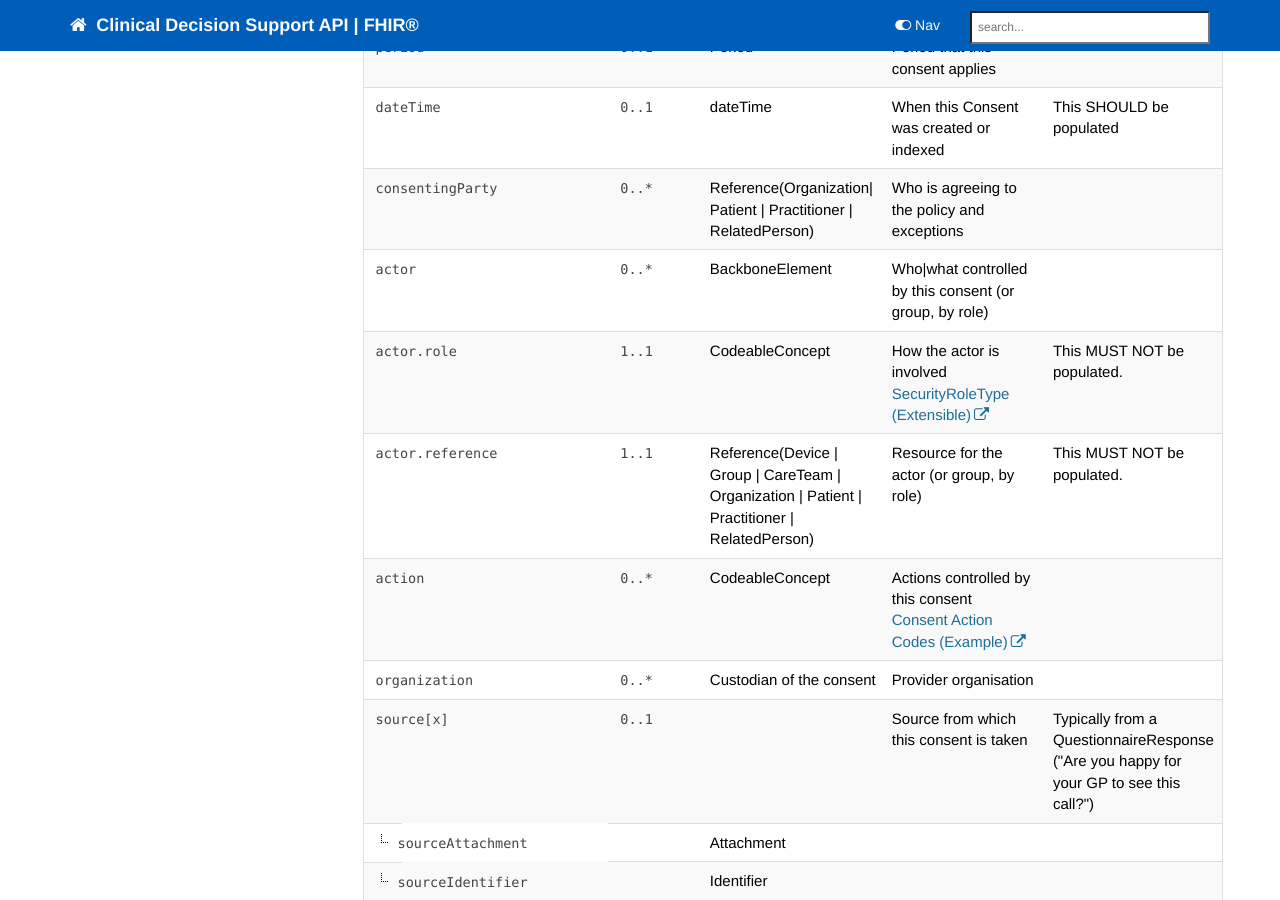
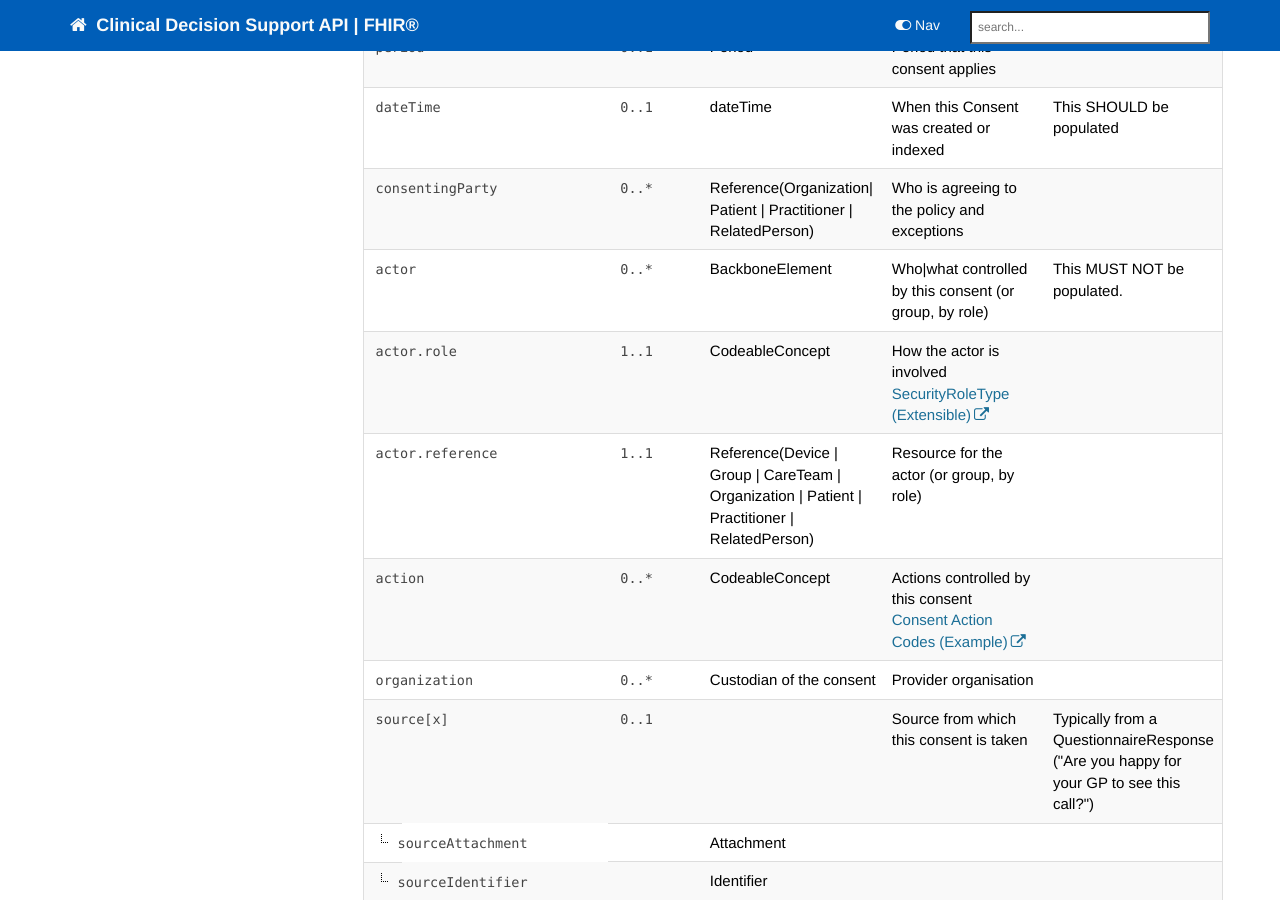
Before and after one commit to nhsconnect/FHIR-CDS, a Jekyll site: the page built from pages/explore/api_consent.md, in a window 1280 px wide and 900 px high, scrolled down 1713 px. Built offline with Jekyll 4.4.1, drawn with Linux system fonts in a browser that asks for light colours; nearby versions of some CDN libraries; comment, search, counter and statistics services are not loaded.

Commit message:
Actor updated

```diff
--- a/pages/explore/api_consent.md
+++ b/pages/explore/api_consent.md
@@ -186,7 +186,7 @@ Linked to the triage journey by patient and data.
   <td><code>0..*</code></td>
   <td>BackboneElement</td>
   <td>Who|what controlled by this consent (or group, by role)</td>
-  <td></td>
+  <td>This MUST NOT be populated. </td>
 </tr>
 <tr>
   <td><code>actor.role</code></td>
@@ -194,14 +194,14 @@ Linked to the triage journey by patient and data.
   <td>CodeableConcept</td>
   <td>How the actor is involved<br>
     <a href="https://www.hl7.org/fhir/stu3/valueset-security-role-type.html">SecurityRoleType (Extensible)</a></td>
-  <td>This MUST NOT be populated.</td>
+  <td></td>
 </tr>
 <tr>
   <td><code>actor.reference</code></td>
   <td><code>1..1</code></td>
   <td>Reference(Device | Group | CareTeam | Organization | Patient | Practitioner | RelatedPerson)</td>
   <td>Resource for the actor (or group, by role)</td>
-  <td>This MUST NOT be populated.</td>
+  <td></td>
 </tr>
 <tr>
   <td><code>action</code></td>
```
